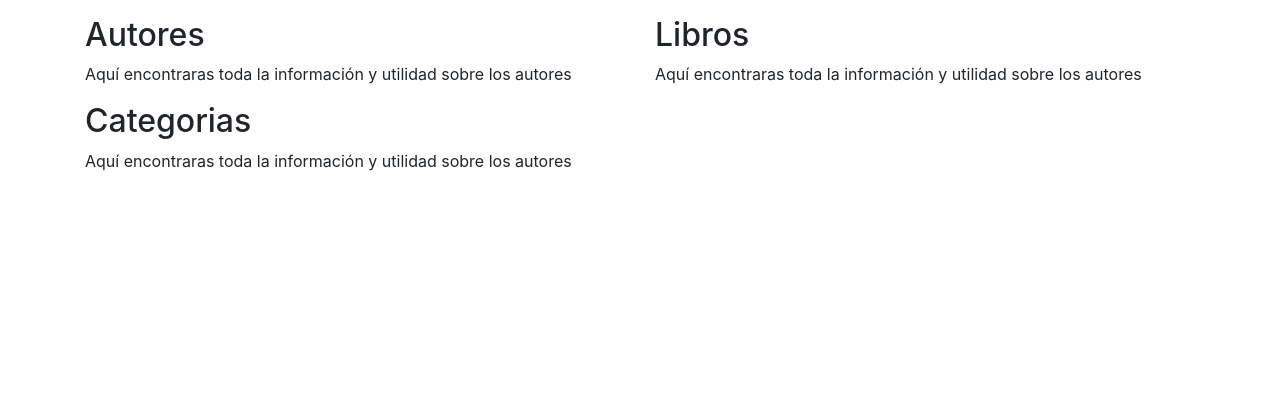
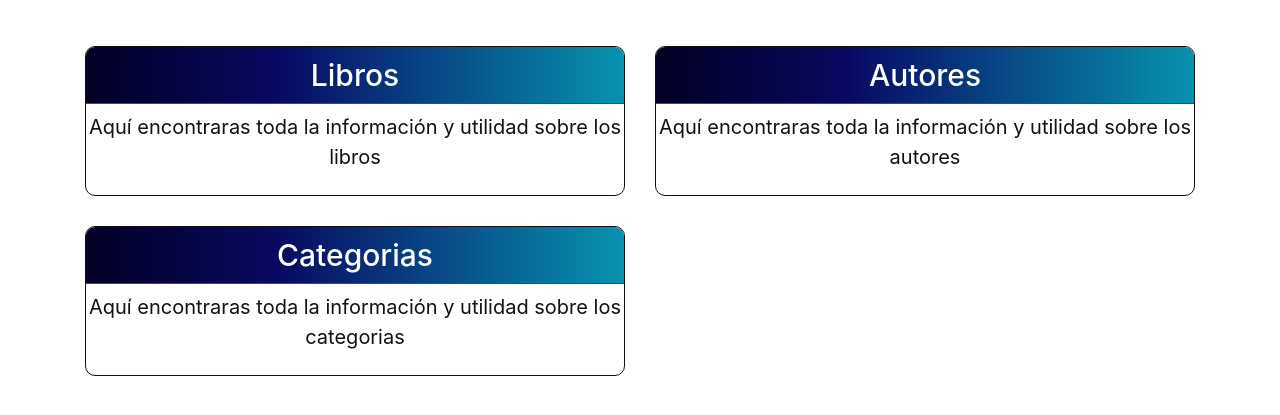
Before and after one commit to chrisdev12/libreriaVirtual, a PHP site: page /libreriaVirtual/admin/adminMenu.php in a window 1280 px wide. Shown: the part 40-455 px from the top of the page. Run offline with PHP 8.4, Linux system fonts and the light colour scheme.

Commit message:
Formulario y estilos de el menuAdministrador

```diff
--- a/admin/adminMenu.php
+++ b/admin/adminMenu.php
@@ -4,7 +4,7 @@
         <meta charset="UTF-8">
         <meta name="viewport" content="width=device-width, initial-scale=1.0">
         <link rel="stylesheet" href="../styles/bootstrap/bootstrap.min.css">
-
+        <link rel="stylesheet" href="../styles/styles.css">
         <title>Menu administrador</title>
     </head>
     <body>
@@ -14,22 +14,28 @@
         <div class="container mt-3">
             <div class="row">
                 <div class="col-md-6">
-                    <div class="opcion_menu">
-                        <h2>Autores</h2>
-                        <p>Aquí encontraras toda la información y utilidad sobre los autores</p>
-                    </div>
+                    <a href="../libros/libro_form.php">
+                        <div class="opcion_menu ">
+                            <h2 class="naranja">Libros</h2>
+                            <p>Aquí encontraras toda la información y utilidad sobre los libros</p>
+                        </div>
+                    </a>
                 </div>
                 <div class="col-md-6">
-                    <div class="opcion_menu">
-                        <h2>Libros</h2>
-                        <p>Aquí encontraras toda la información y utilidad sobre los autores</p>
-                    </div>
+                    <a href="../autores/autores_form.php">
+                        <div class="opcion_menu verde">
+                            <h2 class="verde">Autores</h2>
+                            <p>Aquí encontraras toda la información y utilidad sobre los autores</p>
+                        </div>
+                    </a>
                 </div>
-                <div class="col-md-6">
-                    <div class="opcion_menu">
-                        <h2>Categorias</h2>
-                        <p>Aquí encontraras toda la información y utilidad sobre los autores</p>
-                    </div>
+                <div class="col-md-6 azul">
+                    <a href="../categorias/categorias_form.php">
+                        <div class="opcion_menu">
+                            <h2 class="azul">Categorias</h2>
+                            <p>Aquí encontraras toda la información y utilidad sobre los categorias</p>
+                        </div>
+                    </a>
                 </div>
             </div>
         </div>
--- a/styles/styles.css
+++ b/styles/styles.css
@@ -2,10 +2,40 @@
     width: 5%;
     margin-right: 3rem;
 }
-body {
-    background: #000;
+.opcion_menu{
+    margin-top: 30px;
+    height: 150px;
+    border: 1px solid #141016;
+    border-radius: 10px;
 }
-.opcion_menu{
-    margin-top: 20px;
-    height: 200px;
+
+a:hover{
+    text-decoration: none;
 }
+
+.opcion_menu h2{
+    text-align: center;
+    font-size: 30px;
+    color: #FFF;
+    border-bottom: 1px solid #4e4747;
+    padding: 10px;
+    border-radius: 9px 9px 0 0;
+    background: rgb(2,0,36);
+    background: linear-gradient(90deg, rgba(2,0,36,1) 0%, rgba(8,8,97,1) 35%, rgba(7,147,176,1) 100%);
+}
+
+.opcion_menu p{
+    text-align: center;
+    color: #141016;
+    font-size: 20px;
+}
+/* .opcion_menu h2.naranja{
+    background: #EF6226;
+}
+.opcion_menu h2.verde{
+    background: #69EBD0;
+}
+
+.opcion_menu h2.azul{
+    background: #56B9DD;
+} */
```
